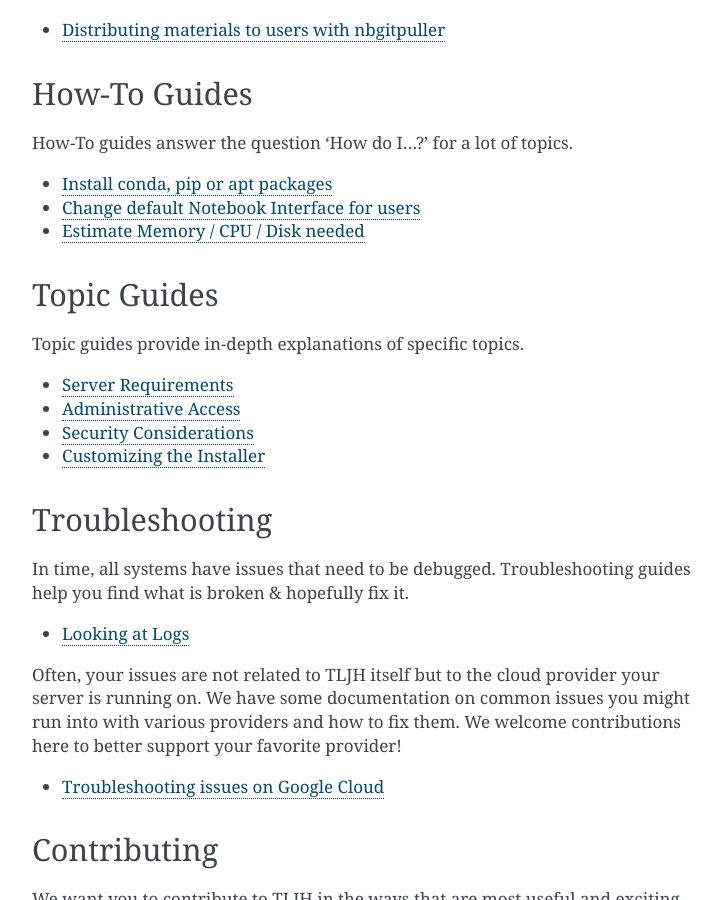
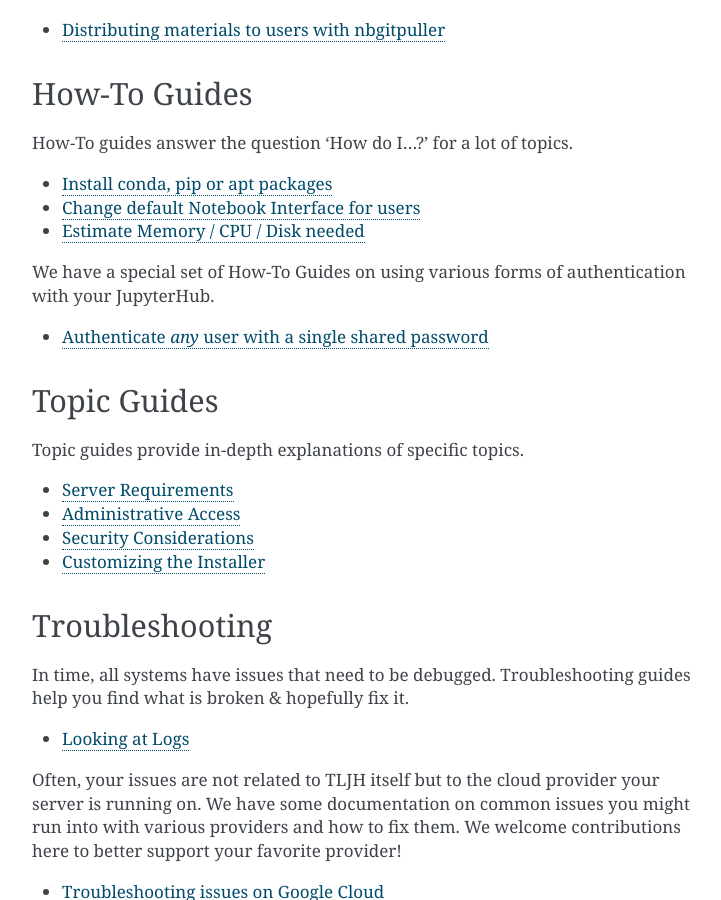
Before and after one commit to jupyterhub/the-littlest-jupyterhub, a Sphinx documentation site: the page built from docs/index.rst, in a window 1280 px wide and 900 px high, scrolled down 872 px. Shown: the whole window, without its empty margins (388-1109 px from the left). Built offline with Sphinx 7.4.7, drawn with Linux system fonts in a browser that asks for light colours; comment, search, counter and statistics services are not loaded.

```diff
--- a/docs/index.rst
+++ b/docs/index.rst
@@ -57,6 +57,14 @@ How-To guides answer the question 'How do I...?' for a lot of topics.
    howto/notebook-interfaces
    howto/resource-estimation
 
+We have a special set of How-To Guides on using various forms of authentication
+with your JupyterHub.
+
+.. toctree::
+   :titlesonly:
+
+   howto/auth/dummy
+
 Topic Guides
 ============
 
```
Also changed, not shown: docs/howto/auth/dummy.rst (added, +43 -0 lines).
